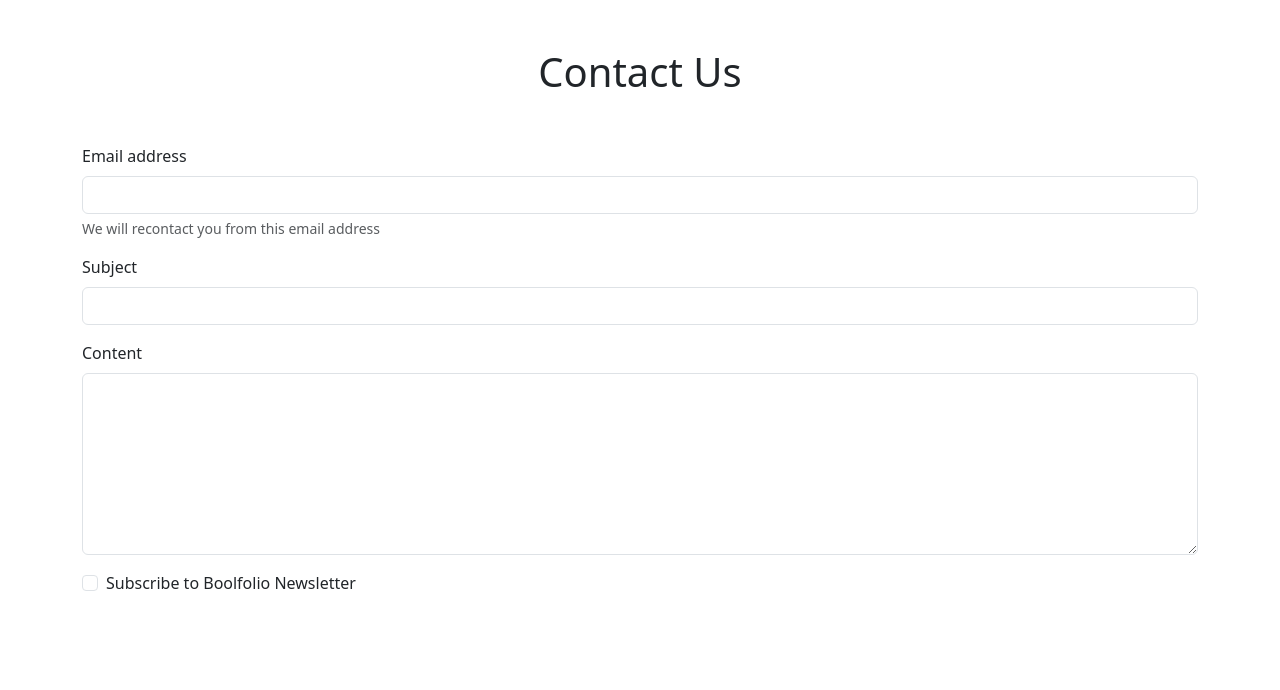
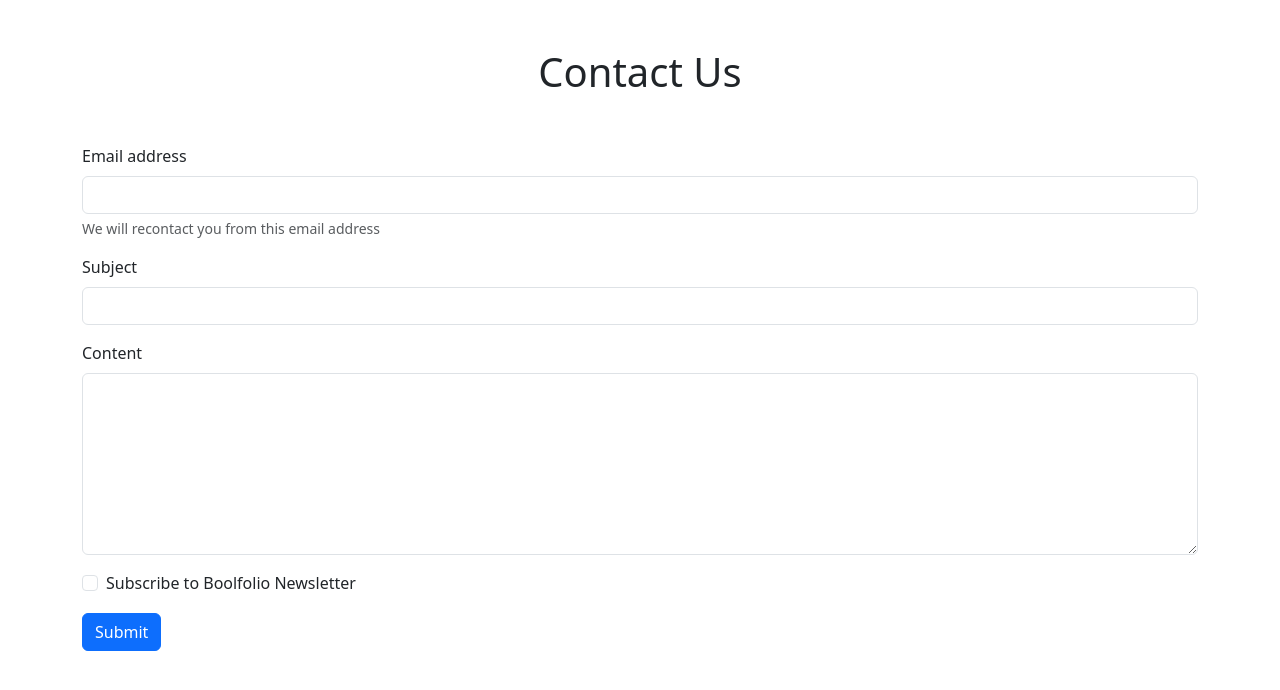
Before and after one commit to MatteoLucerni/vite-boolfolio, a Vue app: page /contact in a window 1280 px wide. Shown: the top 690 px of the page. Built offline with nearby package versions, Linux system fonts and the light colour scheme.

Commit message:
fix: added missing button submit in the form

```diff
--- a/src/pages/ContactPage.vue
+++ b/src/pages/ContactPage.vue
@@ -54,6 +54,7 @@ export default {
                 Subscribe to Boolfolio Newsletter
             </label>
         </div>
+        <button type="submit" class="btn btn-primary my-3">Submit</button>
     </form>
 </template>
 
```
